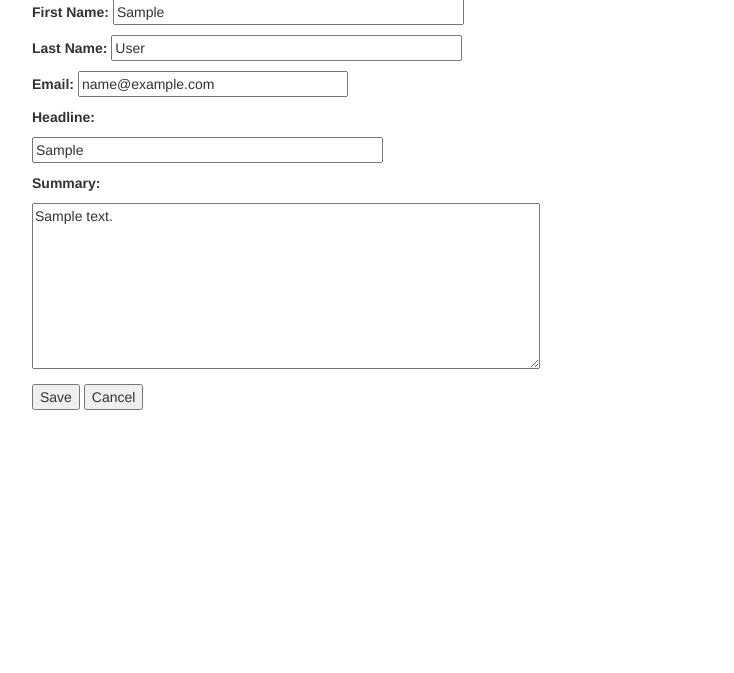
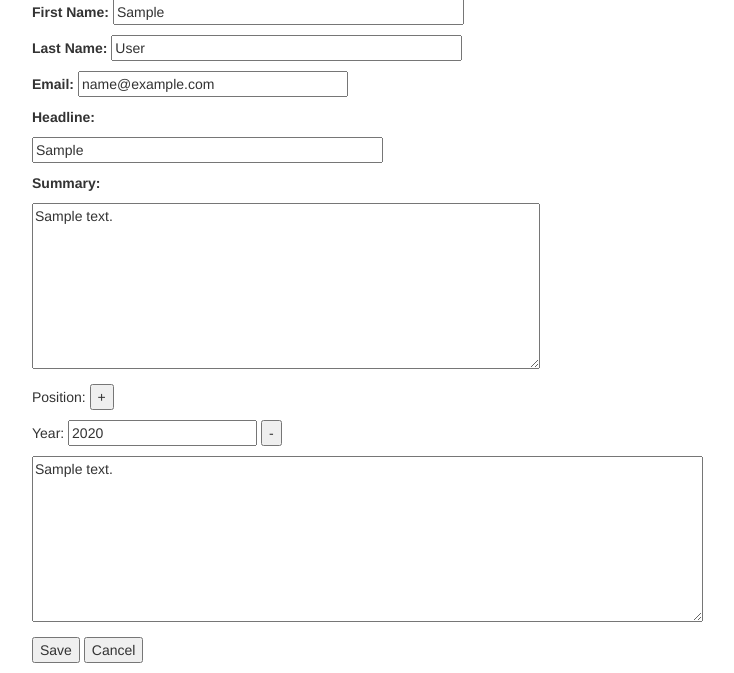
Before and after one commit to Optimixto/CRUD-project, a PHP site: page /edit.php?profile_id=1 in a window 1280 px wide. Shown: the part 144-817 px from the top of the page, without its empty margins (38-772 px from the left). Before the commit the page ends 554 px from the top, so only its background shows below. Run offline with PHP 8.4, Linux system fonts and the light colour scheme; the visitor is signed in with stand-in values (Sample User, id 1); tables that the repository leaves empty or names only in its code hold one stand-in row (values such as "Sample post"); some libraries are stand-ins or nearby versions.

Commit message:
Update edit.php

```diff
--- a/WebApp/edit.php
+++ b/WebApp/edit.php
@@ -50,6 +50,14 @@
         }
         else
         {
+            $msg = validatePos();
+            if(is_string($msg))
+            {
+                $_SESSION['error'] = $msg;
+                header("Location: add.php");
+                return;
+            }
+
             $sql = "UPDATE profile SET first_name = :fn,
                     last_name =:ln, email =:em, headline =:he, summary =:su WHERE profile_id = :pid";
             $stmt = $pdo->prepare($sql);
@@ -61,11 +69,41 @@
                 ':su' => $_POST['summary'],
                 ':pid' => $_GET['profile_id'])
             );
-            $_SESSION['success'] = "Record edited";
+
+            //Clear position entries
+            $stmt = $pdo->prepare('DELETE FROM Position
+                WHERE profile_id = :pid');
+            $stmt->execute(array(':pid' => $_REQUEST['profile_id']));
+
+            //from add.php, we insert the new data
+            $rank = 1;
+            for($i=1; $i<=9; $i++)
+            {
+                if(!isset($_POST['year'.$i])) continue;
+                if(!isset($_POST['desc'.$i])) continue;
+                $year = $_POST['year'.$i];
+                $desc = $_POST['desc'.$i];
+
+                $stmt = $pdo->prepare('INSERT INTO Position
+                    (profile_id, rank, year, description)
+                    VALUES (:pid, :rank, :year, :desc)');
+                $stmt->execute(array(
+                    ':pid' => $_REQUEST['profile_id'],
+                    ':rank' => $rank,
+                    ':year' => $year,
+                    ':desc' => $desc
+                ));
+                $rank++;
+            }
+
+            $_SESSION['success'] = "Profile updated";
             header("Location: index.php");
             return;
         }
     }
+
+    //Load positions data
+    $positions = loadPos($pdo, $_REQUEST['profile_id']);
 ?>
 
 <!DOCTYPE html>
@@ -103,10 +141,55 @@
             <p><input type="text" name="headline" size="40" value="<?= $he ?>"></p>
             <p><b>Summary:</b></p>
             <p><textarea name="summary" rows="8" cols="60"><?= $su ?></textarea>
+            <?php
+                $pos = 0;
+                echo('<p>Position: <input type=submit id="addPos" value="+">');
+                echo('<div id="position_fields">'."\n");
+
+                foreach($positions as $position)
+                {
+                    $pos++;
+                    echo('<div id="position'.$pos.'">'."\n");
+                    echo('<p>Year: <input type="text" name="year'.$pos.'"');
+                        echo('value="'.$position['year'].'" />'."\n");
+                    echo('<input type="button" value="-"');
+                        echo('onclick="$(\'#position'.$pos.'\').remove(); return false;">'."\n");
+                    echo("</p>\n");
+                    echo('<textarea name="desc'.$pos.'" rows="8" cols="80">'."\n");
+                    echo(htmlentities($position['description'])."\n");
+                    echo("\n</textarea>\n</div>\n");
+                }
+
+                echo('</div>');
+            ?>
+            </p>
             <p>
                 <input type="submit" value="Save"/>
                 <input type="submit" name="cancel" value="Cancel"/>
             </p>
         </form>
+        <script>
+            countPos = 0;
+
+            $(document).ready(function(){
+                window.console && console.log('Document ready called');
+                $('#addPos').click(function(event) {
+                    event.preventDefault();
+                    if(countPos >= 9){
+                        alert("Maximum of nine position entries exceeded");
+                        return;
+                    }
+                    countPos++;
+                    window.console && console.log("Adding position "+countPos);
+                    $('#position_fields').append(
+                        '<div id="position'+countPos+'"> \
+                        <p>Year: <input type="text" name="year'+countPos+'" value="" /> \
+                        <input type="button" value="-" \
+                            onclick="$(\'#position' +countPos+'\').remove(); return false;"></p>\
+                        <textarea name="desc'+countPos+'" rows="8" cols="80"></textarea>\
+                    </div>');
+                })
+            });
+        </script>
     </div>
 </body>
```
